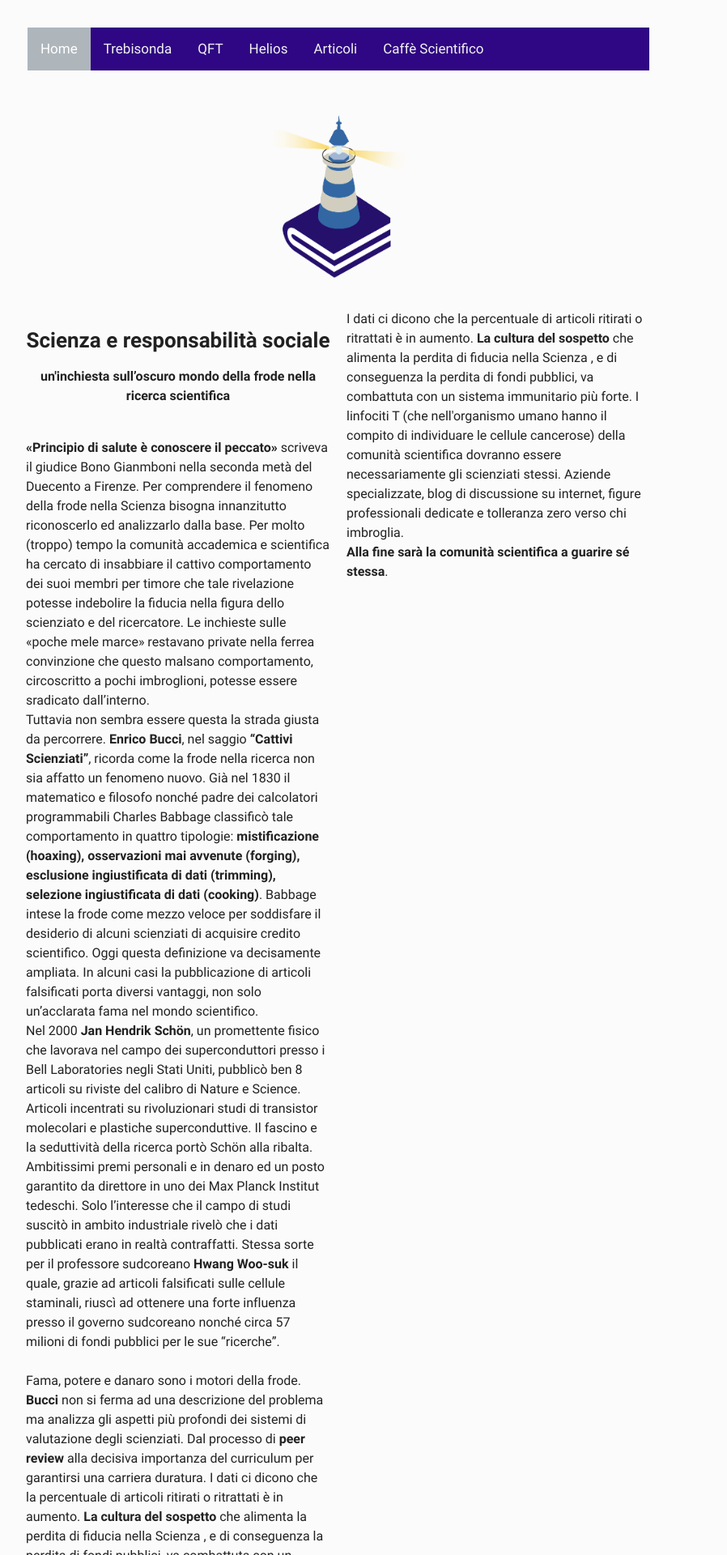
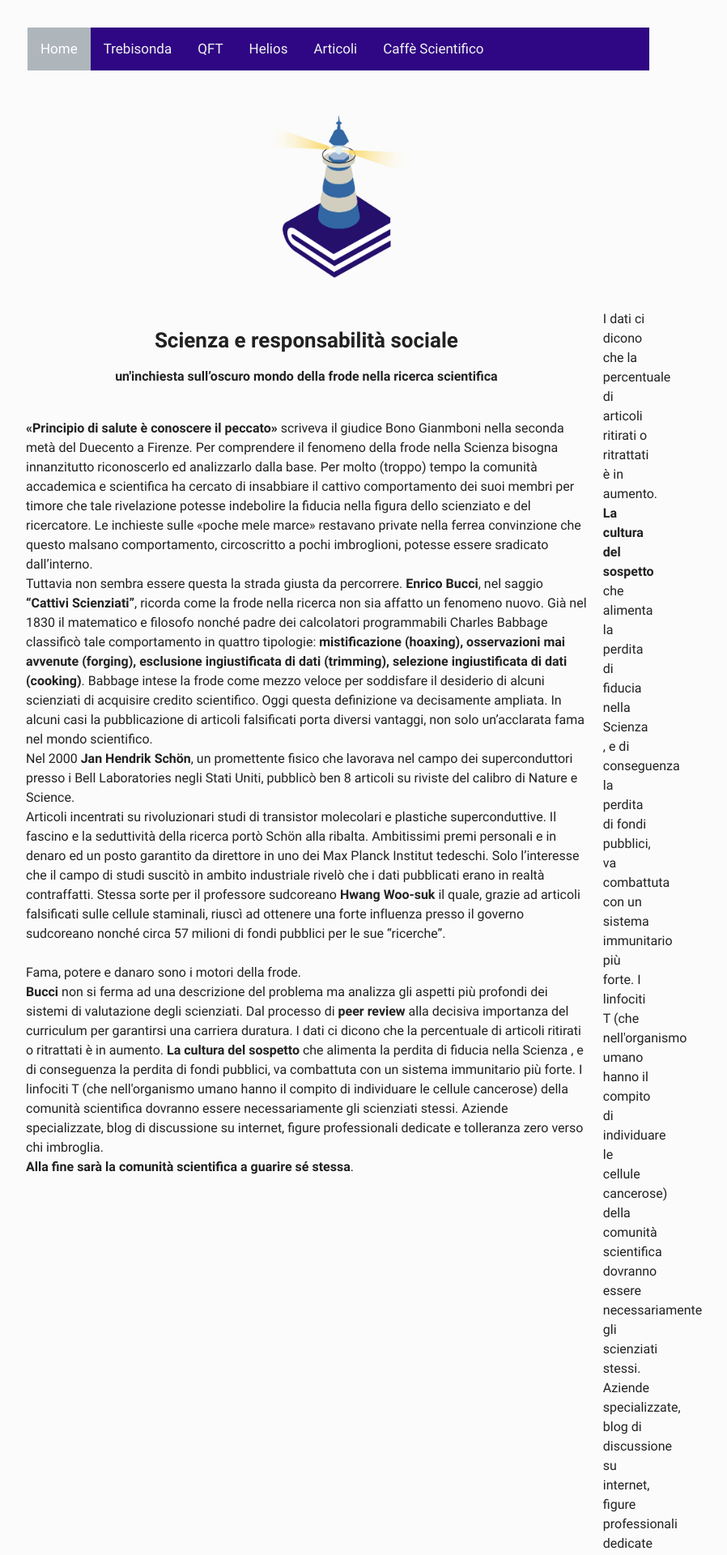
Before and after one commit to ai-sf/aisf_perugia, a Jekyll site: the page built from Tesi/teorica/sorrenti.html, in a window 1280 px wide. Shown: the top 1920 px of the page at 81% size, without its empty margins (222-1120 px from the left). Built offline with Jekyll 4.4.1, drawn with Linux system fonts in a browser that asks for light colours; nearby versions of some CDN libraries.

Commit message:
Update sorrenti.html

```diff
--- a/Tesi/teorica/sorrenti.html
+++ b/Tesi/teorica/sorrenti.html
@@ -79,11 +79,11 @@ body {
 
 }
 .left {
-  width: 50%;
+  width: 90%;
 }
 
 .right {
-  width: 50%;
+  width: 10%;
 }
 
 
```
